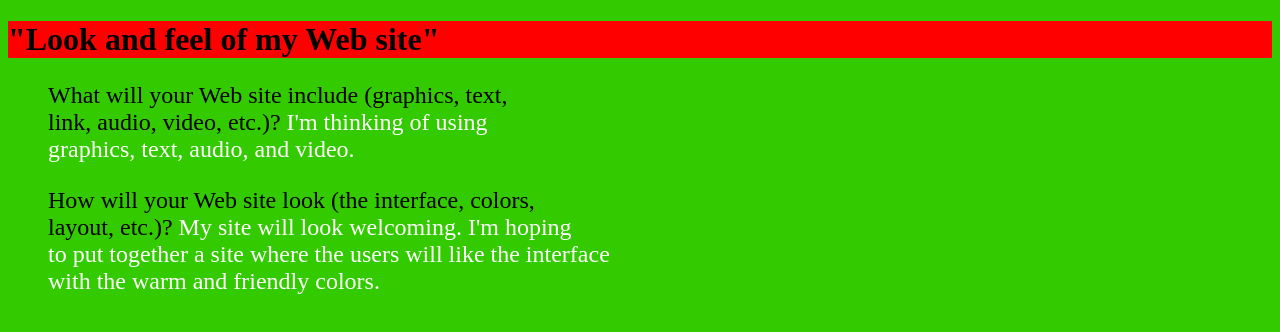
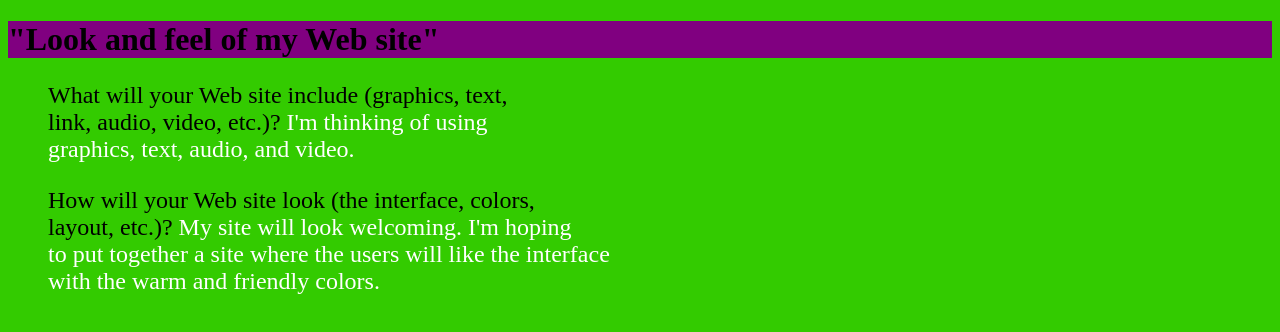
Before and after one commit to IBMQUANTS/Practice, a plain HTML site: page index.html in a window 1280 px wide. Drawn offline with Linux system fonts and the light colour scheme.

Commit message:
Update HTML.css

```diff
--- a/HTML.css
+++ b/HTML.css
@@ -1,2 +1,2 @@
-h1 { background-color: red;
+h1 { background-color: purple;
 		 color: black;}
```
